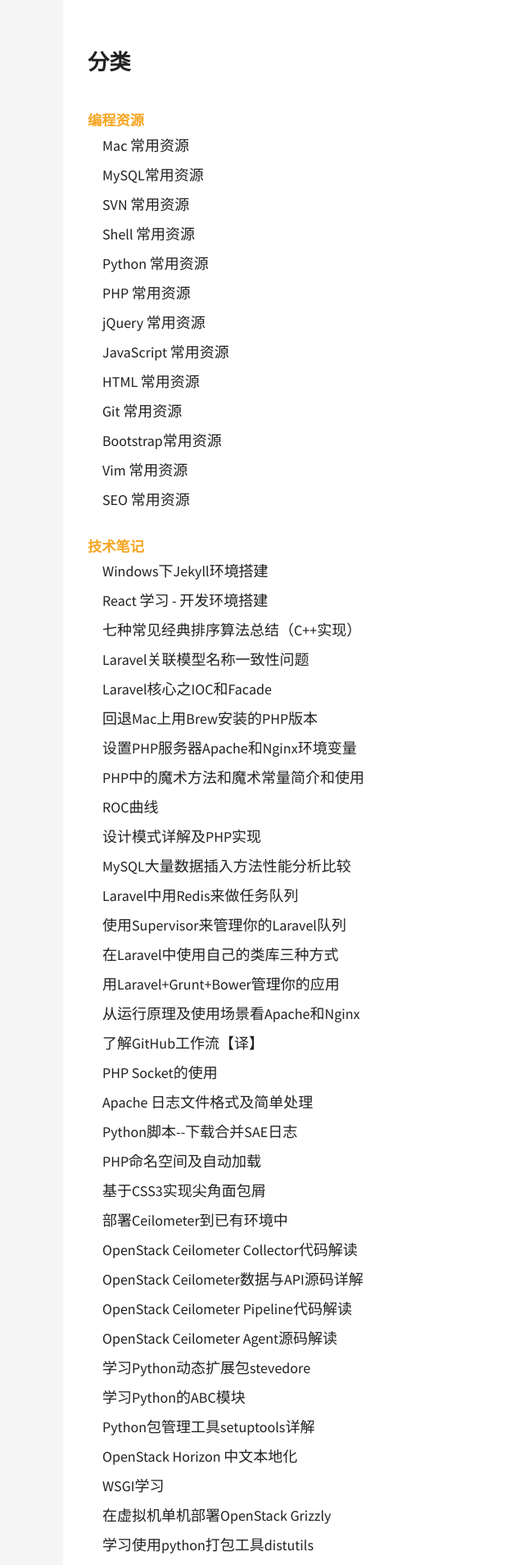
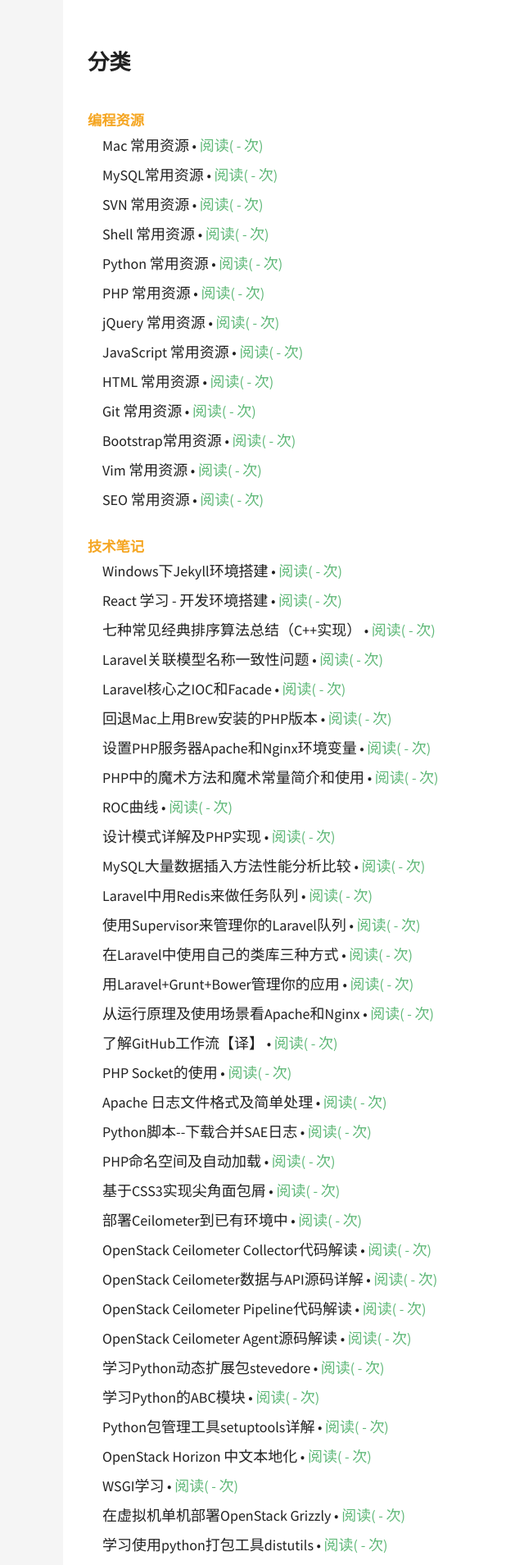
Before and after one commit to ashidamana/ashidamana.github.io, a Jekyll site: the page built from categories/index.html, in a window 1280 px wide. Shown: the top 1909 px of the page at 82% size, without its empty margins (243-883 px from the left). Built offline with Jekyll 4.4.1, drawn with Linux system fonts in a browser that asks for light colours; comment, search, counter and statistics services are not loaded; some of the changed text lies outside the part shown.

Commit message:
baidu statistic

```diff
--- a/categories/index.html
+++ b/categories/index.html
@@ -10,7 +10,7 @@
     <h5 class="tag-group-title" id="{{ cat_name | slugize }}">{{ cat_name }}</h5>
     {% for post in site.categories[cat_name] %}
     <article class="tag-item">
-      <a class="tag-item-title" href="{{ site.url }}{{ post.url }}">{{post.title}}</a>
+      <a class="tag-item-title" href="{{ site.url }}{{ post.url }}">{{post.title}}</a> • <span style="color: #5FB878;">阅读(<span data-hk-page="{{ post.url | prepend: site.url }}"> - </span>次)</span>
     </article>
     {% endfor %}
   </div>
```
